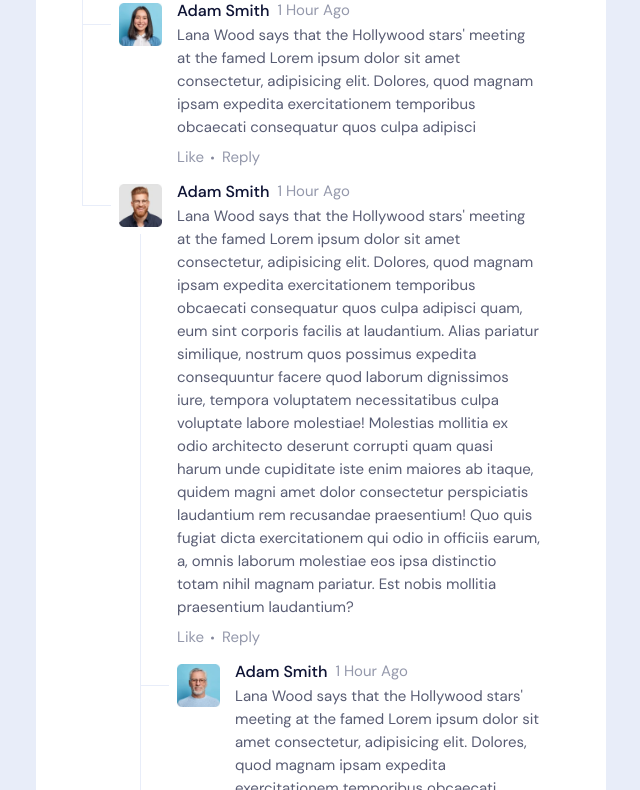
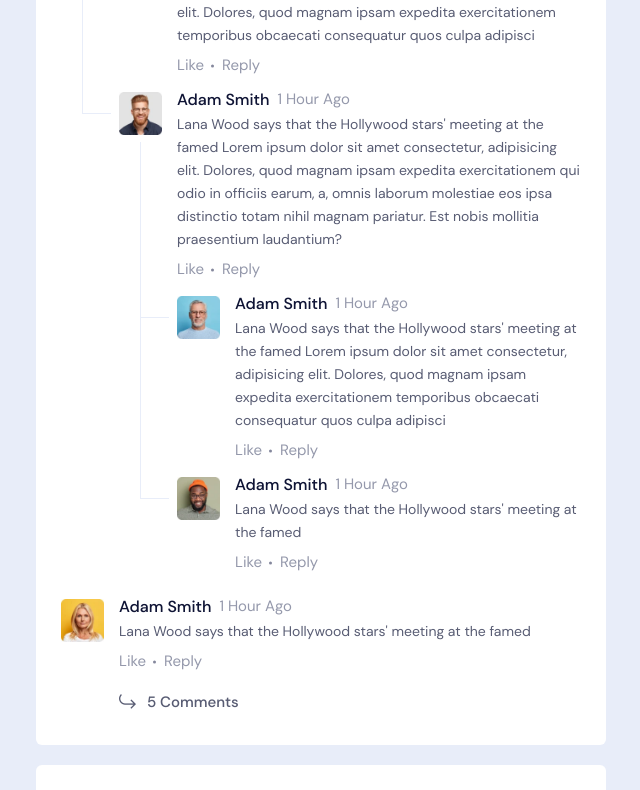
Before and after one commit to test-page-dev/presspartoo, a plain HTML site: page index.html in a window 1280 px wide. Shown: the part 1906-2696 px from the top of the page, without its empty margins (319-959 px from the left). Drawn offline with nearby package versions, Linux system fonts and the light colour scheme; files whose address does not match are found by name.

Commit message:
0112/1808

```diff
--- a/css/responsive.css
+++ b/css/responsive.css
@@ -35,7 +35,7 @@
   }
 
   .comments__comment-wrap {
-    padding-right: 40px;
+    padding-right: 0;
   }
 }
 /* --- Tablet Landscape --- */
@@ -128,6 +128,35 @@
     flex-wrap: wrap;
     gap: 20px;
   }
+
+  .comments__replies .comments__avatar {
+    width: 25px;
+    height: 25px;
+  }
+  .comments__replies-item {
+    padding-left: 30px;
+  }
+  .comments__replies-item::after {
+    width: 7px;
+    top: 13px;
+  }
+  .comments__replies-item::before {
+    top: -49986px;
+  }
+  .comments__item.second-line-comment .comments__comment-wrap.is-commented::before {
+    left: 12px;
+    top: 27px;
+  }
+  .comments__item.third-line-comment::before {
+    left: 12px;
+  }
+  .comments__item.third-line-comment::after {
+    width: 15px;
+    left: 12px;
+  }
+  .comments__comment-wrap {
+    gap: 10px;
+  }
 }
 /* --- Mobile Phones M--- */
 @media only screen and (max-width: 575px) {
@@ -174,6 +203,10 @@
 }
 /* --- Mobile Phones S--- */
 @media only screen and (max-width: 400px) {
+  .columns__wrap-container {
+    padding: 0 10px;
+  }
+
   .post__header {
     position: relative;
     flex-direction: column;
--- a/css/style.css
+++ b/css/style.css
@@ -1483,8 +1483,9 @@ a:hover {
 .comments__text {
   color: var(--content-color);
   font-weight: 400;
-  line-height: 23px;
+  line-height: clamp(17px, 2vw, 23px);
   margin-bottom: 8px;
+  font-size: clamp(14px, 1vw, 16px);
 }
 .comments__avatar {
   width: 43px;
@@ -1595,7 +1596,7 @@ a:hover {
   top: 21px;
 }
 .comments__replies .comments__text {
-  font-size: 15px;
+  font-size: clamp(14px, 1vw, 15px);
 }
 
 .profile-card__photo {
--- a/index.html
+++ b/index.html
@@ -666,7 +666,9 @@
 </div>
 								<div class="comments">
 									<ul class="comments__list">
-										<li class="comments__item">
+
+										<!-- First line comment -->
+										<li class="comments__item first-line-comment">
 											<div class="comments__comment-wrap">
 												<div class="comments__avatar">
 													<img src="img/users/7.webp" alt="User photo">
@@ -725,8 +727,10 @@
 													<span></span>
 												</div>
 											</div>
-										</li>
-										<li class="comments__item">
+										</li><!-- First line comment -->
+
+										<!-- First line comment -->
+										<li class="comments__item first-line-comment">
 											<div class="comments__comment-wrap is-commented">
 												<div class="comments__avatar">
 													<img src="img/users/8.webp" alt="User photo">
@@ -801,8 +805,11 @@
 													<span></span>
 												</div>
 											</div>
-											<ul class="comments__replies">
-												<li class="comments__item comments__replies-item">
+
+											<ul class="comments__replies first-line">
+
+												<!-- Second line comment -->
+												<li class="comments__item second-line-comment comments__replies-item">
 													<div class="comments__comment-wrap">
 														<div class="comments__avatar">
 															<img src="img/users/5.webp" alt="User photo">
@@ -860,8 +867,10 @@
 															<span></span>
 														</div>
 													</div>
-												</li>
-												<li class="comments__item comments__replies-item">
+												</li><!-- Second line comment -->
+
+												<!-- Second line comment -->
+												<li class="comments__item second-line-comment comments__replies-item">
 													<div class="comments__comment-wrap is-commented">
 														<div class="comments__avatar">
 															<img src="img/users/6.webp" alt="User photo">
@@ -883,18 +892,6 @@
 																	Lorem ipsum dolor sit amet consectetur, adipisicing
 																	elit. Dolores, quod magnam ipsam expedita
 																	exercitationem
-																	temporibus obcaecati consequatur quos culpa adipisci
-																	quam, eum sint corporis facilis at laudantium. Alias
-																	pariatur similique, nostrum quos possimus expedita
-																	consequuntur facere quod laborum dignissimos iure,
-																	tempora voluptatem necessitatibus culpa voluptate
-																	labore
-																	molestiae! Molestias mollitia ex odio architecto
-																	deserunt corrupti quam quasi harum unde cupiditate
-																	iste
-																	enim maiores ab itaque, quidem magni amet dolor
-																	consectetur perspiciatis laudantium rem recusandae
-																	praesentium! Quo quis fugiat dicta exercitationem
 																	qui
 																	odio in officiis earum, a, omnis laborum molestiae
 																	eos
@@ -937,7 +934,10 @@
 														</div>
 													</div>
 													<ul class="comments__replies">
-														<li class="comments__item comments__replies-item">
+
+														<!-- Third line comment -->
+														<li
+															class="comments__item third-line-comment comments__replies-item">
 															<div class="comments__comment-wrap">
 																<div class="comments__avatar">
 																	<img src="img/users/2.webp" alt="User photo">
@@ -1000,8 +1000,10 @@
 																	<span></span>
 																</div>
 															</div>
-														</li>
-														<li class="comments__item comments__replies-item">
+														</li><!-- Third line comment -->
+														<!-- Third line comment -->
+														<li
+															class="comments__item third-line-comment comments__replies-item">
 															<div class="comments__comment-wrap">
 																<div class="comments__avatar">
 																	<img src="img/users/1.webp" alt="User photo">
@@ -1021,37 +1023,6 @@
 																			meeting
 																			at the
 																			famed
-																			Lorem ipsum dolor sit amet consectetur,
-																			adipisicing
-																			elit. Dolores, quod magnam ipsam expedita
-																			exercitationem
-																			temporibus obcaecati consequatur quos culpa
-																			adipisci
-																			quam, eum sint corporis facilis at
-																			laudantium.
-																			Alias
-																			pariatur similique, nostrum quos possimus
-																			expedita
-																			consequuntur facere quod laborum dignissimos
-																			iure,
-																			tempora voluptatem necessitatibus culpa
-																			voluptate labore
-																			molestiae! Molestias mollitia ex odio
-																			architecto
-																			deserunt corrupti quam quasi harum unde
-																			cupiditate iste
-																			enim maiores ab itaque, quidem magni amet
-																			dolor
-																			consectetur perspiciatis laudantium rem
-																			recusandae
-																			praesentium! Quo quis fugiat dicta
-																			exercitationem qui
-																			odio in officiis earum, a, omnis laborum
-																			molestiae eos
-																			ipsa distinctio totam nihil magnam pariatur.
-																			Est
-																			nobis
-																			mollitia praesentium laudantium?
 																		</div>
 																		<div class="comments__reactions">
 																			<span
@@ -1089,11 +1060,76 @@
 																	<span></span>
 																</div>
 															</div>
-														</li>
+														</li><!-- Third line comment -->
+
 													</ul>
-												</li>
+												</li><!-- Second line comment -->
 											</ul>
-										</li>
+
+										</li><!-- First line comment -->
+
+										<!-- First line comment -->
+										<li class="comments__item first-line-comment">
+											<div class="comments__comment-wrap">
+												<div class="comments__avatar">
+													<img src="img/users/7.webp" alt="User photo">
+												</div>
+												<div class="comments__item-inner">
+													<div class="comments__content">
+														<div class="comments__content-top">
+															<a class="comments__name" href="#">
+																Adam Smith
+															</a>
+															<div class="comments__time">
+																1 Hour Ago
+															</div>
+														</div>
+														<div class="comments__text">
+															Lana Wood says that the Hollywood stars' meeting at the
+															famed
+														</div>
+														<div class="comments__reactions">
+															<span class="comments__reactions-like">Like</span>
+															<span class="comments__reactions-reply">Reply</span>
+														</div>
+														<div class="comment-input">
+	<div class="comment-input__inner">
+		<div class="user__box online-status is-online">
+			<div class="user__avatar">
+				<div class="user__avatar-img white-bg">
+					<img src="img/users/main-user.webp" alt="User photo">
+				</div>
+			</div>
+		</div>
+		<div class="comment-input__form">
+			<form action="#">
+				<input type="text" placeholder="Write your comment...">
+				<div class="file-and-emoji">
+	<div class="--ic-file-upload-icon file-upload">
+		<input type="file" value="" placeholder="">
+	</div>
+	<div class="--ic-smile-icon add-emoji"></div>
+</div>
+			</form>
+		</div>
+	</div>
+</div>
+													</div>
+													<div class="comments__show-replies">
+														<i class="--ic-replies-icon"></i>
+														<span>
+															5 Comments
+														</span>
+													</div>
+												</div>
+												<div class="action-dots">
+													<span></span>
+													<span></span>
+													<span></span>
+												</div>
+											</div>
+										</li><!-- First line comment -->
+
 									</ul>
 								</div><!-- .comments -->
 							</li> <!-- .post -->
```
